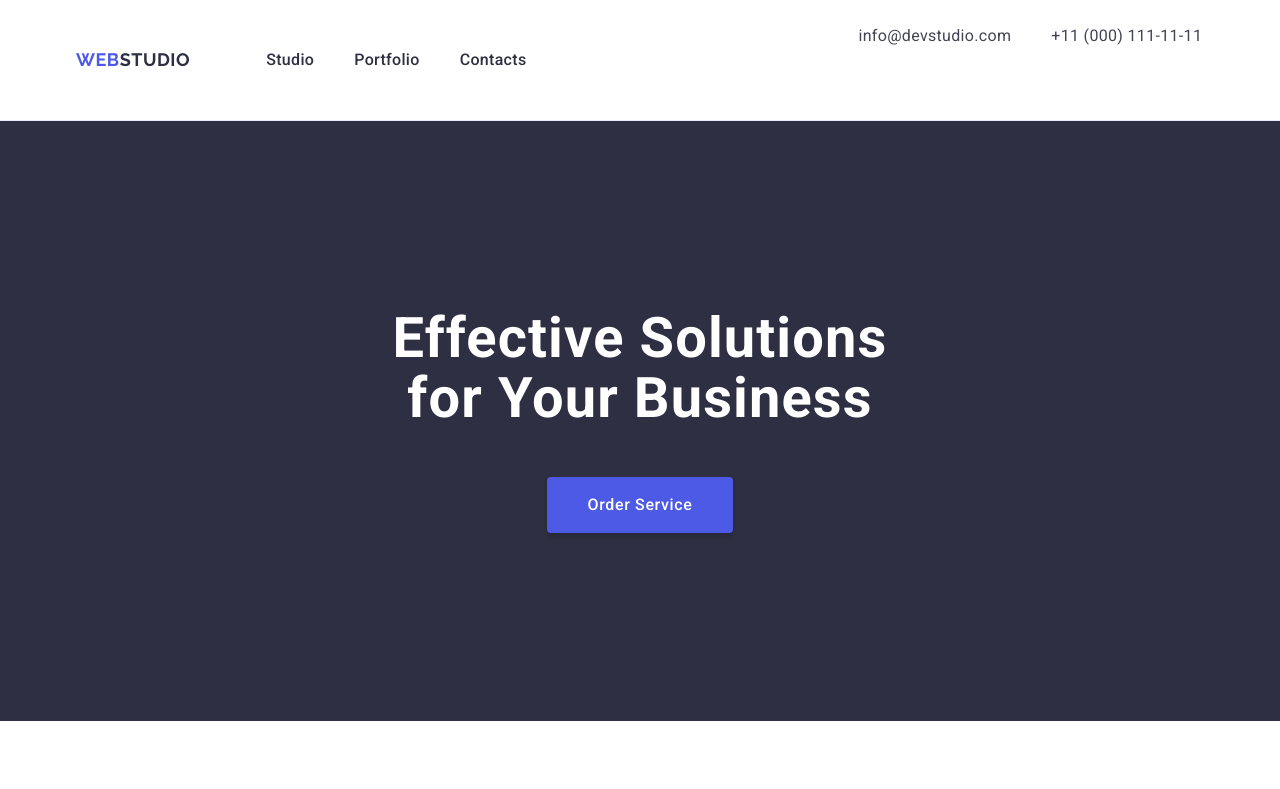
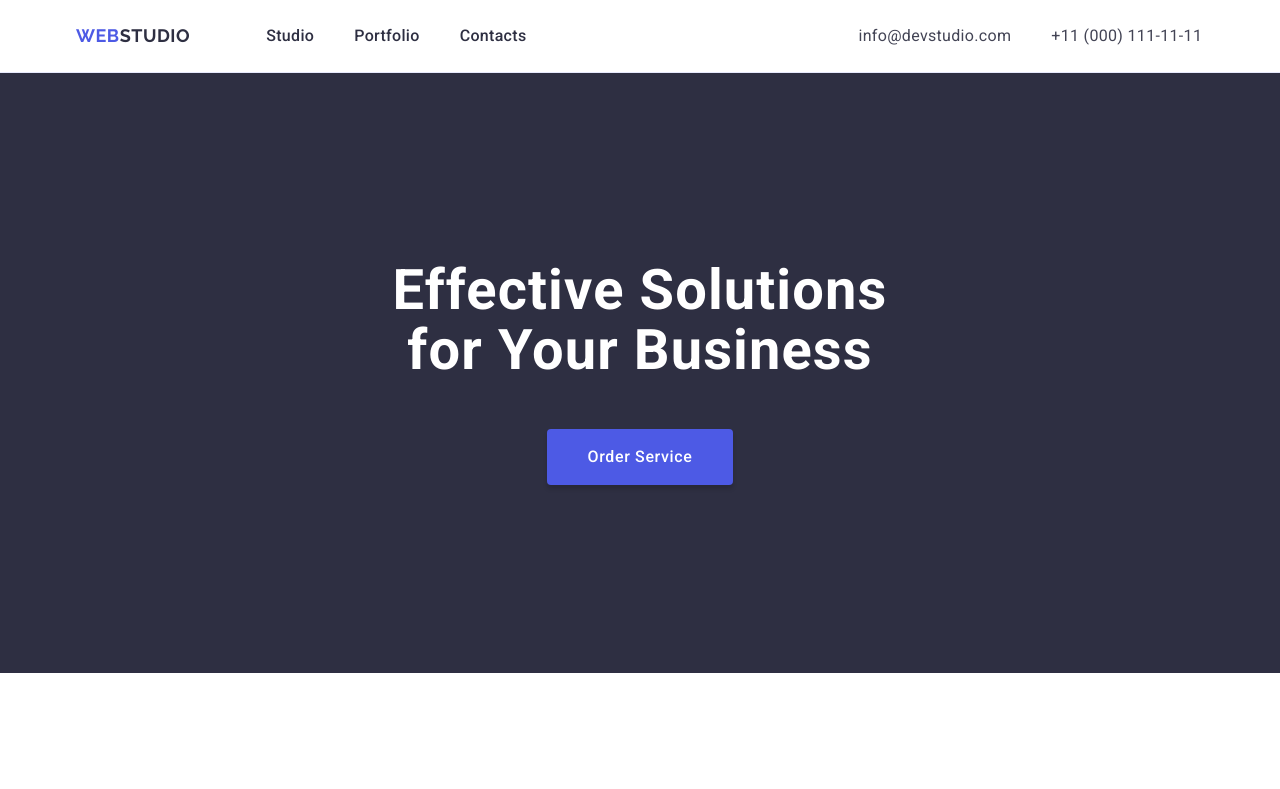
Before and after one commit to shepel30/goit-markup-hw-03, a plain HTML site: page index.html in a window 1280 px wide. Shown: the top 789 px of the page. Drawn offline with nearby package versions, Linux system fonts and the light colour scheme.

Commit message:
Update styles.css

```diff
--- a/css/styles.css
+++ b/css/styles.css
@@ -53,9 +53,6 @@ padding: 0 15px 0 15px;
   display: flex;
   gap: 40px;
   margin-right: 332px;
-}
-.header-menu-item {
-  padding: 24px 0 24px;
 }
   .header-logo-black {
     color:#2E2F42;
```
